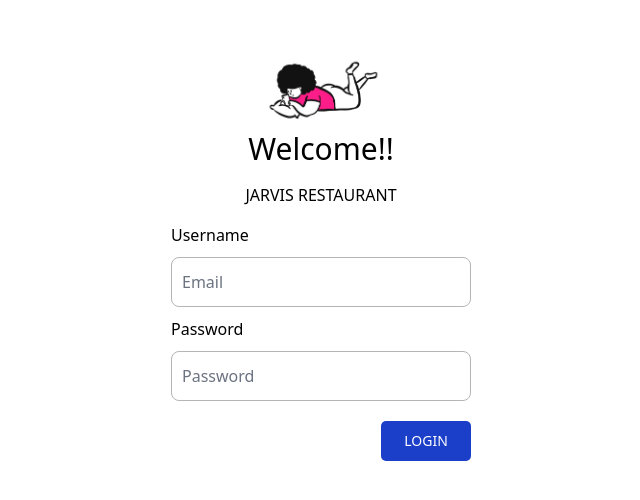
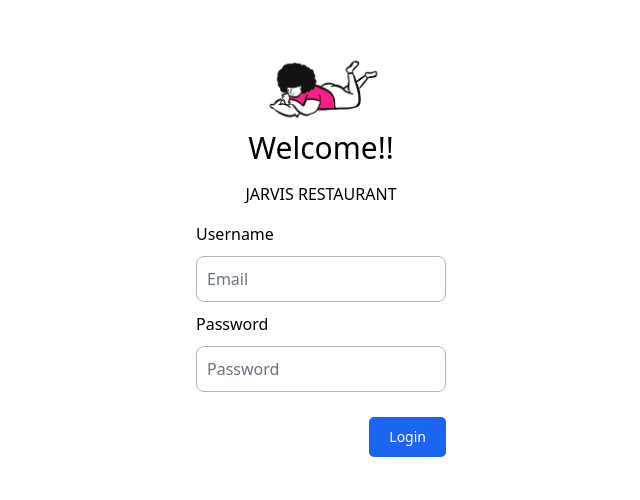
Before and after one commit to Zesiria/JARVIS-Restaurant-Vue, a Vue app in the folder app/: page /login in a window 1280 px wide. Shown: the part 138-638 px from the top of the page, without its empty margins (319-959 px from the left). Built offline with nearby package versions, Linux system fonts and the light colour scheme.

Commit message:
Edit UI login

```diff
--- a/app/src/views/LoginView.vue
+++ b/app/src/views/LoginView.vue
@@ -1,28 +1,32 @@
 <template>
-  <div class="container">
-    <div class="signup">
+  <div class="m-auto min-w-fit sm:w-2/3 lg:w-1/2">
+    <div id="container">
+      <div id="signup">
       <img alt="logo" class="logo items-center m-auto " src="@/assets/logo.jpg" width="125" height="125" />
-        <h1 class="text-3xl">Welcome!!</h1>
-        <h1 class="m-4"> JARVIS RESTAURANT</h1>
-
+      <h1 class="text-3xl text-center">Welcome!!</h1>
+      <h1 class="m-4 text-center"> JARVIS RESTAURANT</h1>
         <div v-if="error">
           {{ error }}
         </div>
+      <form @submit.prevent="onFormSubmit()">
+        <div>
+          <label>Username</label>
+          <input type="email" v-model="email" placeholder="Email" required autocomplete="off" class="rounded-lg">
+        </div>
 
-        <form @submit.prevent="onFormSubmit()">
-            <label>Username</label>
-            <input type="email" v-model="email" placeholder="Email"  required autocomplete="off" class="rounded-lg">
+        <div>
           <label>Password</label>
-            <input type="password" placeholder="Password" v-model="password" required class="rounded-lg">
-
+          <input type="password" v-model="password" placeholder="Password" required class="rounded-lg">
+        </div>
 
         <button type="submit" :disabled="disabledButton"
                 class="text-white font-medium rounded-lg text-sm px-5 py-2.5 text-center"
-                  :class="disabledButton ? 'cursor-not-allowed bg-blue-200 dark:bg-blue-200': 'bg-blue-700 dark:bg-blue-500'"
+                :class="disabledButton ? 'cursor-not-allowed bg-blue-200 dark:bg-blue-200': 'bg-blue-600 dark:bg-blue-500'"
         >
-            LOGIN
+          Login
         </button>
       </form>
+      </div>
     </div>
   </div>
 </template>
@@ -63,42 +67,144 @@ export default {
 </script>
 
 <style scoped>
-.container{
-  width: 100%;
+#container{
   height: 100vh;
-  margin: 0 auto;
-  text-align: center;
-  padding: 3rem;
   display: flex;
   justify-content: center;
   align-items: center;
 }
 button{
-    width: 30%;
-    height: 40px;
-    margin: 10px auto;
+  margin: 15px auto ;
+  color: #fff;
   float: right;
-    display: block;
-    color: #fff;
-    background: #1B3FC8;
   border-radius: 5px;
 }
-  button:hover{
-    background: #003BAF;
-  }
-  label{
-    display: flex;
-    cursor: pointer;
-    transition: .5s ease-in-out;
-  }
 input{
-    justify-content: center;
-    height: 50px;
-    width: 300px;
+  width: 250px;
   display: flex;
   margin: 10px auto;
   padding: 10px;
   border-color: #B4B5B7;
-
 }
 </style>
+
+
+
+
+
+
+
+
+
+
+
+
+
+    -----------------------------------------
+<!--<template>-->
+<!--&lt;!&ndash;  <div id="container">&ndash;&gt;-->
+<!--    <div class="m-auto min-w-fit sm:w-2/3 lg:w-1/2">-->
+
+<!--        <img alt="logo" class="logo items-center m-auto " src="@/assets/logo.jpg" width="125" height="125" />-->
+<!--        <h1 class="text-3xl">Welcome!!</h1>-->
+<!--        <h1 class="m-4"> JARVIS RESTAURANT</h1>-->
+
+<!--        <div v-if="error">-->
+<!--          {{ error }}-->
+<!--        </div>-->
+<!--          <div class="signup">-->
+<!--        <form @submit.prevent="onFormSubmit()">-->
+<!--            <label>Username</label>-->
+<!--            <input type="email" v-model="email" placeholder="Email"  required autocomplete="off" class="rounded-lg">-->
+<!--            <label>Password</label>-->
+<!--            <input type="password" placeholder="Password" v-model="password" required class="rounded-lg">-->
+
+
+<!--          <button type="submit" :disabled="disabledButton"-->
+<!--                  class="text-white font-medium rounded-lg text-sm px-5 py-2.5 text-center"-->
+<!--                  :class="disabledButton ? 'cursor-not-allowed bg-blue-200 dark:bg-blue-200': 'bg-blue-700 dark:bg-blue-500'"-->
+<!--          >-->
+<!--            LOGIN-->
+<!--          </button>-->
+<!--        </form>-->
+<!--    </div>-->
+<!--    </div>-->
+<!--&lt;!&ndash;  </div>&ndash;&gt;-->
+<!--&lt;!&ndash;  </div>&ndash;&gt;-->
+<!--</template>-->
+
+<!--<script>-->
+<!--import { useAuthStore } from '@/stores/auth.js'-->
+
+<!--export default {-->
+<!--  setup() {-->
+<!--    const auth_store = useAuthStore()-->
+<!--    return { auth_store }-->
+<!--  },-->
+<!--  data() {-->
+<!--    return {-->
+<!--      email: '',-->
+<!--      password: '',-->
+<!--      error: null,-->
+<!--      disabledButton: false-->
+<!--    }-->
+<!--  },-->
+<!--  methods: {-->
+<!--    async onFormSubmit() {-->
+<!--      this.error = null-->
+<!--      this.disabledButton = true-->
+<!--      try {-->
+<!--        if (await this.auth_store.login(this.email, this.password)) {-->
+<!--          this.$router.push('/')-->
+<!--        } else {-->
+<!--          this.disabledButton = false-->
+<!--        }-->
+<!--      } catch (error) {-->
+<!--        this.error = error.message-->
+<!--        this.disabledButton = false-->
+<!--      }-->
+<!--    }-->
+<!--  },-->
+<!--}-->
+<!--</script>-->
+
+<!--<style scoped>-->
+<!--/*#container{*/-->
+<!--/*  background-color: #222222;*/-->
+<!--/*  !*width: 760px;*!*/-->
+<!--/*  !*height: 100vh;*!*/-->
+<!--/*  margin: 0 auto;*/-->
+<!--/*  text-align: center;*/-->
+<!--/*  !*padding: 3rem;*!*/-->
+<!--/*  display: flex;*/-->
+<!--/*  justify-content: center;*/-->
+<!--/*  align-items: center;*/-->
+<!--/*}*/-->
+<!--  /*button{*/-->
+<!--  /*  width: 30%;*/-->
+<!--  /*  height: 40px;*/-->
+<!--  /*  margin: 10px auto;*/-->
+<!--  /*  float: right;*/-->
+<!--  /*  display: block;*/-->
+<!--  /*  color: #fff;*/-->
+<!--  /*  !*background: #1B3FC8;*!*/-->
+<!--  /*  border-radius: 5px;*/-->
+<!--  /*}*/-->
+<!--  /*button:hover{*/-->
+<!--  /*  background: #003BAF;*/-->
+<!--  /*}*/-->
+<!--  /*label{*/-->
+<!--  /*  display: flex;*/-->
+<!--  /*  cursor: pointer;*/-->
+<!--  /*  transition: .5s ease-in-out;*/-->
+<!--  /*}*/-->
+<!--  .signup{-->
+<!--    justify-content: center;-->
+<!--    height: 50px;-->
+<!--    width: 300px;-->
+<!--    display: flex;-->
+<!--    margin: 10px auto;-->
+<!--    padding: 10px;-->
+<!--    border-color: #B4B5B7;-->
+<!--  }-->
+<!--</style>-->
--- a/app/src/views/customer/LoginView.vue
+++ b/app/src/views/customer/LoginView.vue
@@ -1,6 +1,12 @@
 <template>
+  <div class="m-auto min-w-fit sm:w-2/3 lg:w-1/2">
+    <div id="container">
+      <div id="signup">
         <div class="m-8">
-    <h1 class="text-3xl">Login</h1>
+          <img alt="logo" class="logo items-center m-auto " src="@/assets/logo.jpg" width="125" height="125" />
+          <h1 class="text-3xl">Welcome!!</h1>
+          <h1 class="m-4"> JARVIS RESTAURANT</h1>
+    <h1 class="text text-center m-8">โปรดเข้าสู่ระบบก่อนสั่งอาหาร</h1>
 
     <div v-if="error">
       {{ error }}
@@ -8,17 +14,21 @@
 
       <form @submit.prevent="onFormSubmit()">
         <div>
-        <label>Email</label>
-        <input type="text" v-model="code" required autocomplete="off">
+          <label class="flex">รหัสโต๊ะ</label>
+          <input type="text" v-model="code" placeholder="ตัวอักษร 6 หลัก " required class="rounded-lg" autocomplete="off" >
         </div>
 
         <button type="submit" :disabled="disabledButton"
                 class="text-white font-medium rounded-lg text-sm px-5 py-2.5 text-center"
-              :class="disabledButton ? 'cursor-not-allowed bg-blue-200 dark:bg-blue-200': 'bg-blue-400 dark:bg-blue-500'"
+                :class="disabledButton ? 'cursor-not-allowed bg-blue-200 dark:bg-blue-200': 'bg-blue-600 dark:bg-blue-500'"
         >
-        Login
+          เข้าสู่ระบบ
         </button>
       </form>
+
+        </div>
+      </div>
+    </div>
   </div>
 </template>
 
@@ -55,3 +65,27 @@ export default {
   },
 }
 </script>
+
+<style scoped>
+#container{
+  height: 100vh;
+  display: flex;
+  justify-content: center;
+  align-items: center;
+}
+button{
+
+  text-align: center;
+  margin: 15px auto ;
+}
+#signup {
+  text-align: center;
+}
+input{
+  width: 250px;
+  display: flex;
+  margin: 10px auto;
+  padding: 10px;
+  border-color: #B4B5B7;
+}
+</style>
```
Lines whose indentation alone changed are shown as unchanged.
